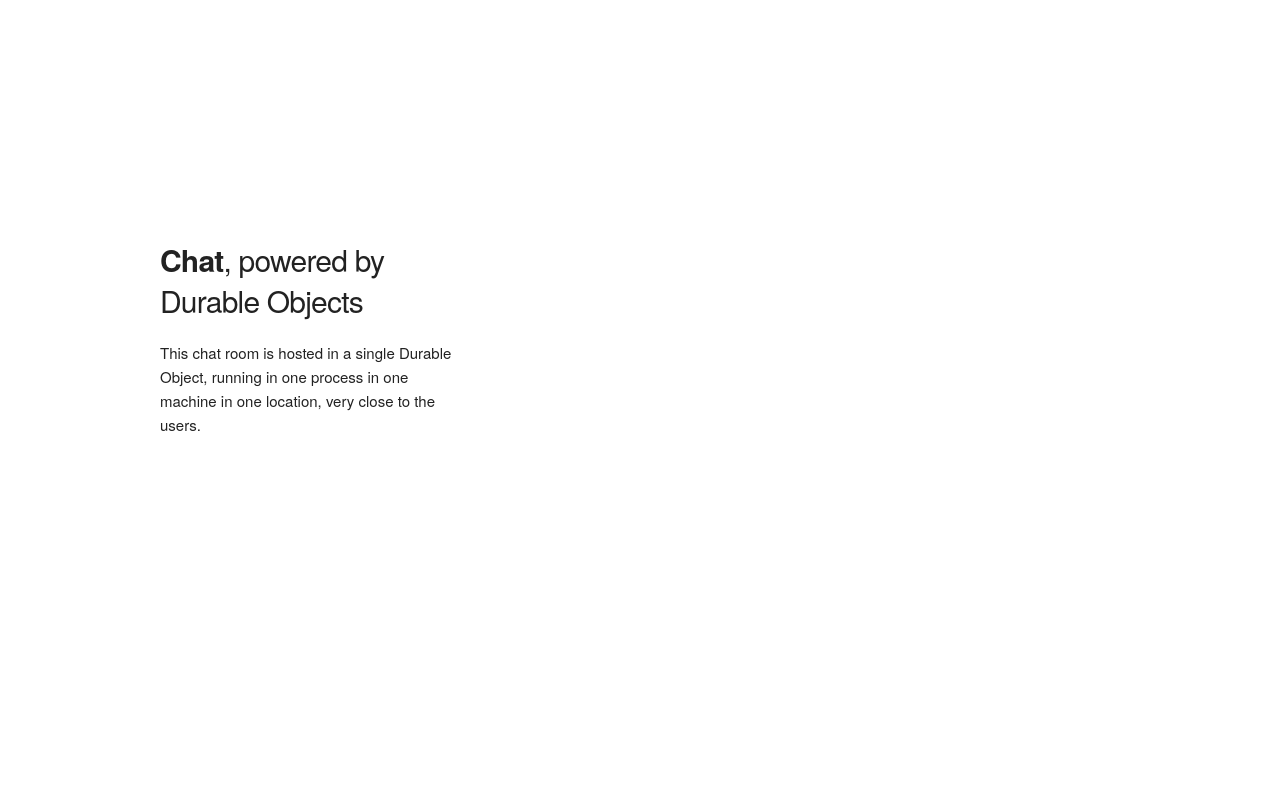
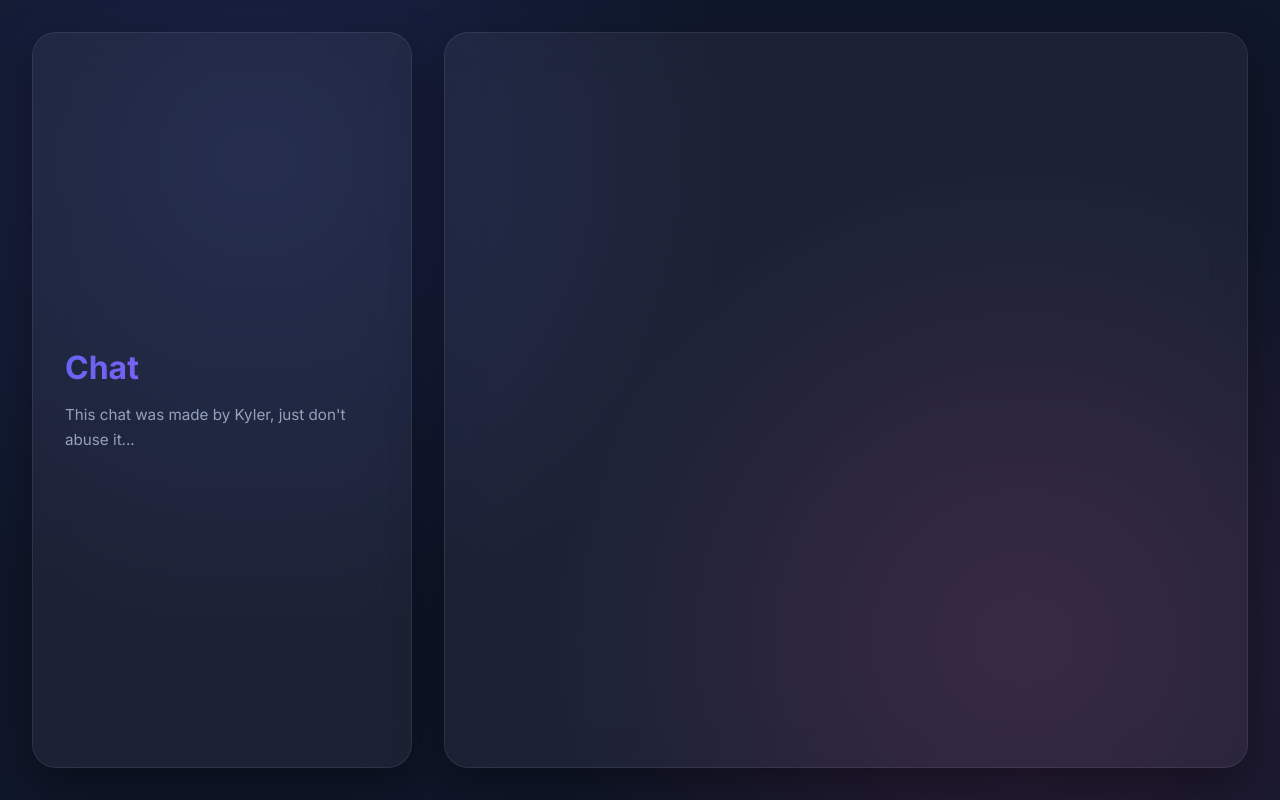
Before and after one commit to thatdevrelyk-coder/durable-chat-template, a React app: page public/index.html in a window 1280 px wide. Built offline with nearby package versions, Linux system fonts and the light colour scheme.

Commit message:
Update index.html

```diff
--- a/public/index.html
+++ b/public/index.html
@@ -1,48 +1,135 @@
 <!doctype html>
 <html lang="en">
   <head>
-		<!-- Basic Page Needs
-  –––––––––––––––––––––––––––––––––––––––––––––––––– -->
     <meta charset="utf-8" />
-		<title>Chat!</title>
-		<meta name="description" content="" />
-		<meta name="author" content="" />
-
-		<!-- Mobile Specific Metas
-  –––––––––––––––––––––––––––––––––––––––––––––––––– -->
+    <title>Chat</title>
     <meta name="viewport" content="width=device-width, initial-scale=1" />
 
-		<!-- FONT
-  –––––––––––––––––––––––––––––––––––––––––––––––––– -->
+    <!-- Modern Font -->
+    <link rel="preconnect" href="https://fonts.googleapis.com" />
+    <link rel="preconnect" href="https://fonts.gstatic.com" crossorigin />
+    <link
+      href="https://fonts.googleapis.com/css2?family=Inter:wght@400;500;600;700&display=swap"
+      rel="stylesheet"
+    />
 
-		<!-- CSS
-  –––––––––––––––––––––––––––––––––––––––––––––––––– -->
-		<link rel="stylesheet" href="css/normalize.css" />
-		<link rel="stylesheet" href="css/skeleton.css" />
-		<link rel="stylesheet" href="styles.css" />
-
-		<!-- Favicon
-  –––––––––––––––––––––––––––––––––––––––––––––––––– -->
     <link rel="icon" type="image/ico" href="favicon.ico" />
     <script src="/dist/index.js" type="module"></script>
+
+    <style>
+      :root {
+        --bg: #0f172a;
+        --card: rgba(255, 255, 255, 0.05);
+        --border: rgba(255, 255, 255, 0.08);
+        --text: #f8fafc;
+        --muted: #94a3b8;
+        --accent: linear-gradient(135deg, #6366f1, #8b5cf6, #ec4899);
+      }
+
+      * {
+        box-sizing: border-box;
+        margin: 0;
+        padding: 0;
+      }
+
+      body {
+        font-family: "Inter", system-ui, -apple-system, sans-serif;
+        background: radial-gradient(
+            circle at 20% 20%,
+            rgba(99, 102, 241, 0.15),
+            transparent 40%
+          ),
+          radial-gradient(
+            circle at 80% 80%,
+            rgba(236, 72, 153, 0.15),
+            transparent 40%
+          ),
+          var(--bg);
+        color: var(--text);
+        min-height: 100vh;
+        display: flex;
+        align-items: center;
+        justify-content: center;
+      }
+
+      .app {
+        width: 95%;
+        max-width: 1400px;
+        height: 92vh;
+        display: grid;
+        grid-template-columns: 380px 1fr;
+        gap: 2rem;
+      }
+
+      .sidebar {
+        padding: 2rem;
+        border-radius: 24px;
+        background: var(--card);
+        backdrop-filter: blur(20px);
+        border: 1px solid var(--border);
+        box-shadow: 0 20px 50px rgba(0, 0, 0, 0.4);
+        display: flex;
+        flex-direction: column;
+        justify-content: center;
+      }
+
+      .sidebar h1 {
+        font-size: 2rem;
+        font-weight: 700;
+        margin-bottom: 1rem;
+        background: var(--accent);
+        -webkit-background-clip: text;
+        -webkit-text-fill-color: transparent;
+      }
+
+      .sidebar p {
+        color: var(--muted);
+        line-height: 1.6;
+        font-size: 0.95rem;
+      }
+
+      .chat-container {
+        border-radius: 24px;
+        background: var(--card);
+        backdrop-filter: blur(20px);
+        border: 1px solid var(--border);
+        box-shadow: 0 20px 50px rgba(0, 0, 0, 0.4);
+        overflow: hidden;
+        display: flex;
+        flex-direction: column;
+      }
+
+      #root {
+        flex: 1;
+        height: 100%;
+      }
+
+      /* Responsive */
+      @media (max-width: 900px) {
+        .app {
+          grid-template-columns: 1fr;
+          height: auto;
+        }
+
+        .sidebar {
+          text-align: center;
+        }
+      }
+    </style>
   </head>
+
   <body>
-		<!-- Primary Page Layout
-  –––––––––––––––––––––––––––––––––––––––––––––––––– -->
-		<div class="container" style="width: 95%; height: 100%">
-			<div class="row" style="height: 100%">
-				<div class="one-third column" style="margin-top: 25%">
-					<h4><b>Chat</b>, powered by Durable Objects</h4>
+    <div class="app">
+      <div class="sidebar">
+        <h1>Chat</h1>
         <p>
-						This chat room is hosted in a single Durable Object, running in one
-						process in one machine in one location, very close to the users.
+          This chat was made by Kyler, just don't abuse it...
         </p>
       </div>
-				<div class="two-thirds column" id="root"></div>
+
+      <div class="chat-container">
+        <div id="root"></div>
       </div>
     </div>
-
-		<!-- End Document
-  –––––––––––––––––––––––––––––––––––––––––––––––––– -->
   </body>
 </html>
```
Lines whose indentation alone changed are shown as unchanged.
